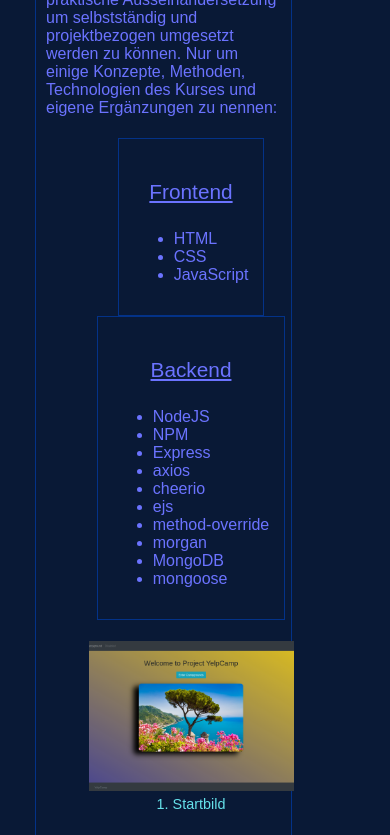
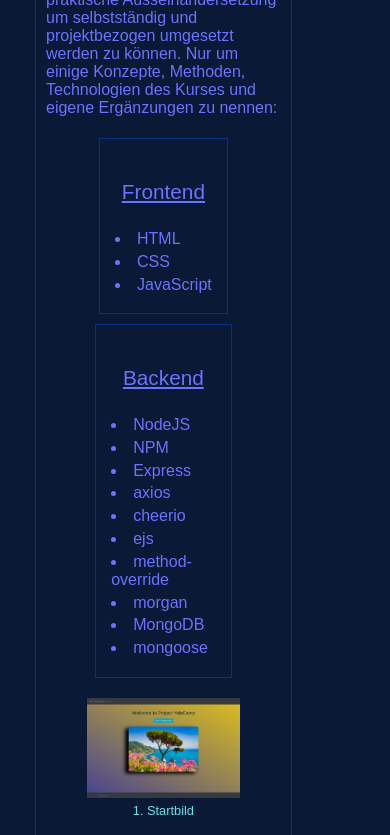
Before and after one commit to ADystEn/Portfolio-Template, a plain HTML site: page sites/webdevelopment/webdevelopment.html in a window 390 px wide. Shown: the part 1960-2795 px from the top of the page. Drawn offline with Linux system fonts and the light colour scheme.

Commit message:
Update styles-mobile.css

```diff
--- a/css/styles-mobile.css
+++ b/css/styles-mobile.css
@@ -18,4 +18,31 @@
         display: flex;
         flex-direction: column;
     }
+    .article-box{
+        display: grid;
+        grid-template-columns: repeat(auto-fit, minmax(150px, auto));
+        gap: 10px;
+        justify-content: space-evenly;
+        align-content: center;
+        justify-items: center;
+        align-items: center;
+    }
+    .article-box .content-box ul {
+    margin: 0;
+    padding: 0;
+    list-style-position: inside;
+    }
+    .article-box .content-box li {
+        margin: 0.3em 0;
+    }
+    .gallery-box {
+        grid-template-columns: repeat(auto-fill, minmax(150px, 1fr));
+        gap: 8px;
+    }
+    .gallery-box .img-box img{
+        height: 100px;      /* kleinere Höhe für mobile */
+    }
+    .gallery-box .img-box figcaption {
+        font-size: 0.8rem;  /* kleinere Schrift für mobile */
+    }
 }
```
